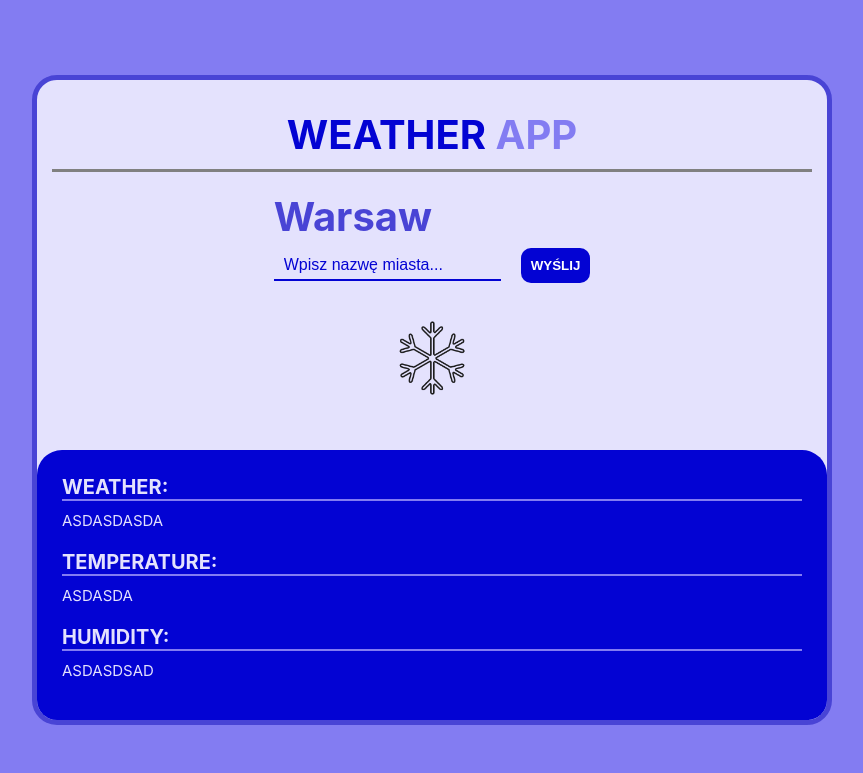
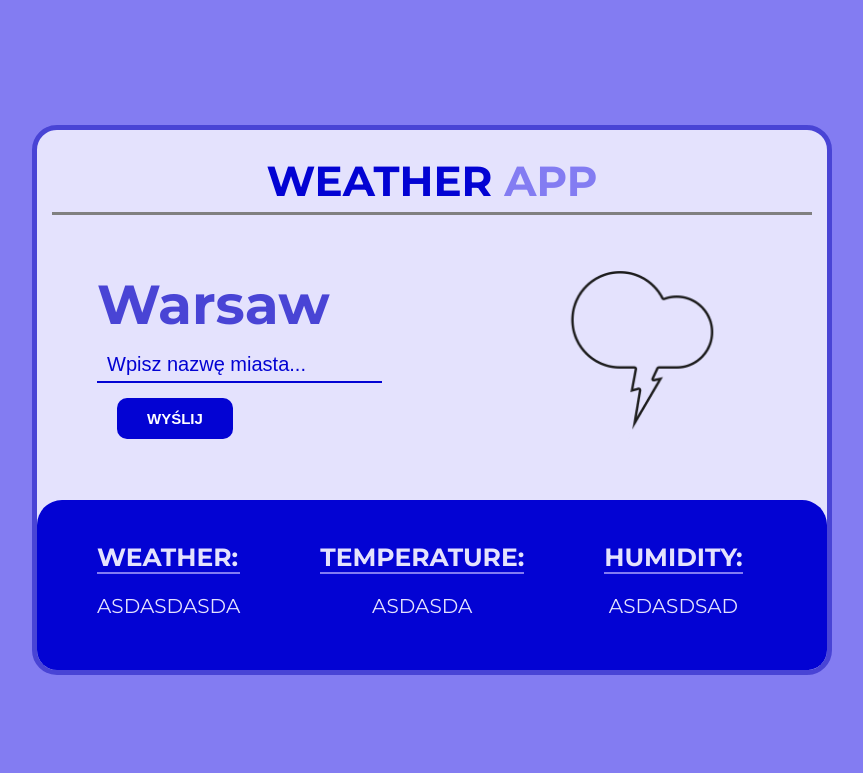
Before and after one commit to Ludwikgg/weatherAPP-project-udemy, a plain HTML site: page index.html in a window 1280 px wide. Shown: the whole page, without its empty margins (208-1071 px from the left). Drawn offline with nearby package versions, Linux system fonts and the light colour scheme; files whose address does not match are found by name.

Commit message:
edit styles

```diff
--- a/css/style.css
+++ b/css/style.css
@@ -16,7 +16,7 @@ body {
     justify-content: center;
     align-items: center;
     height: 100vh;
-    font-family: -apple-system, BlinkMacSystemFont, 'Segoe UI', Roboto, Oxygen, Ubuntu, Cantarell, 'Open Sans', 'Helvetica Neue', sans-serif;
+    font-family: 'Montserrat', sans-serif;
     color: var(--white);
     background-color: var(--light-purple);
     font-size: 20px;
@@ -26,6 +26,7 @@ input {
     font-size: 16px;
     padding: 5px 10px;
     margin-top: 10px;
+    margin-bottom: 15px;
     background: none;
     border: none;
     color: var(--dark-blue);
@@ -51,8 +52,7 @@ button {
 }
 
 button:hover {
-    background-color: var(--dark-blue);
-    border: 0;
+    background-color: var(--light-purple);
 }
 
 .wrapper {
@@ -75,6 +75,7 @@ button:hover {
     margin: 20px 15px 40px;
     color: var(--dark-blue);
     border-bottom: 3px solid grey;
+    font-size: 35px;
 }
 
 .top h1 span {
@@ -138,6 +139,59 @@ button:hover {
     object-fit: contain;
 }
 
-/* TODO:
-POPRACOWAC NAD KOLORAMI
-ZROBIC VP */
+
+@media(min-width:992px) {
+    .wrapper {
+        height: 550px;
+    }
+
+    .top h1 {
+
+        padding: 5px;
+        font-size: 42px;
+    }
+
+    .main-info {
+        flex-direction: row;
+        justify-content: flex-start;
+        margin: 0 60px;
+    }
+
+    .city-name {
+        font-size: 55px;
+    }
+
+    input {
+        font-size: 20px;
+    }
+
+    button {
+        font-size: 15px;
+        padding: 12px 30px;
+        margin-right: 40px;
+    }
+
+
+    .photo {
+        width: 250px;
+        height: 250px;
+        margin-top: 80px;
+    }
+
+    .weather-info {
+        flex-direction: row;
+    }
+
+    .weather-info h1 {
+        font-size: 25px;
+        padding: 20px;
+        margin: 2px 20px;
+    }
+
+
+    .weather-info p {
+        font-size: 20px;
+        padding: 20px 0;
+        text-align: center;
+    }
+}
--- a/index.html
+++ b/index.html
@@ -8,7 +8,7 @@
     <title>weatherAPP-project-udemy</title>
     <link rel="preconnect" href="https://fonts.googleapis.com">
     <link rel="preconnect" href="https://fonts.gstatic.com" crossorigin>
-    <link href="https://fonts.googleapis.com/css2?family=Open+Sans:wght@300;400;700&display=swap" rel="stylesheet">
+    <link href="https://fonts.googleapis.com/css2?family=Montserrat:wght@300;400;700&display=swap" rel="stylesheet">
     <script src="https://kit.fontawesome.com/2226b9b596.js" crossorigin="anonymous"></script>
     <link rel="stylesheet" href="css/style.css">
 
@@ -27,7 +27,7 @@
                     <input type="text" placeholder="Wpisz nazwę miasta..."><button>Wyślij</button>
                     <p class="warning"></p>
                 </div>
-                <img src="./img/Snow.png" alt="Obrazek przedstawiający pogodę" class="photo">
+                <img src="./img/Cloud & Lightning.png" alt="Obrazek przedstawiający pogodę" class="photo">
             </div>
         </div>
         <div class="bottom">
```
